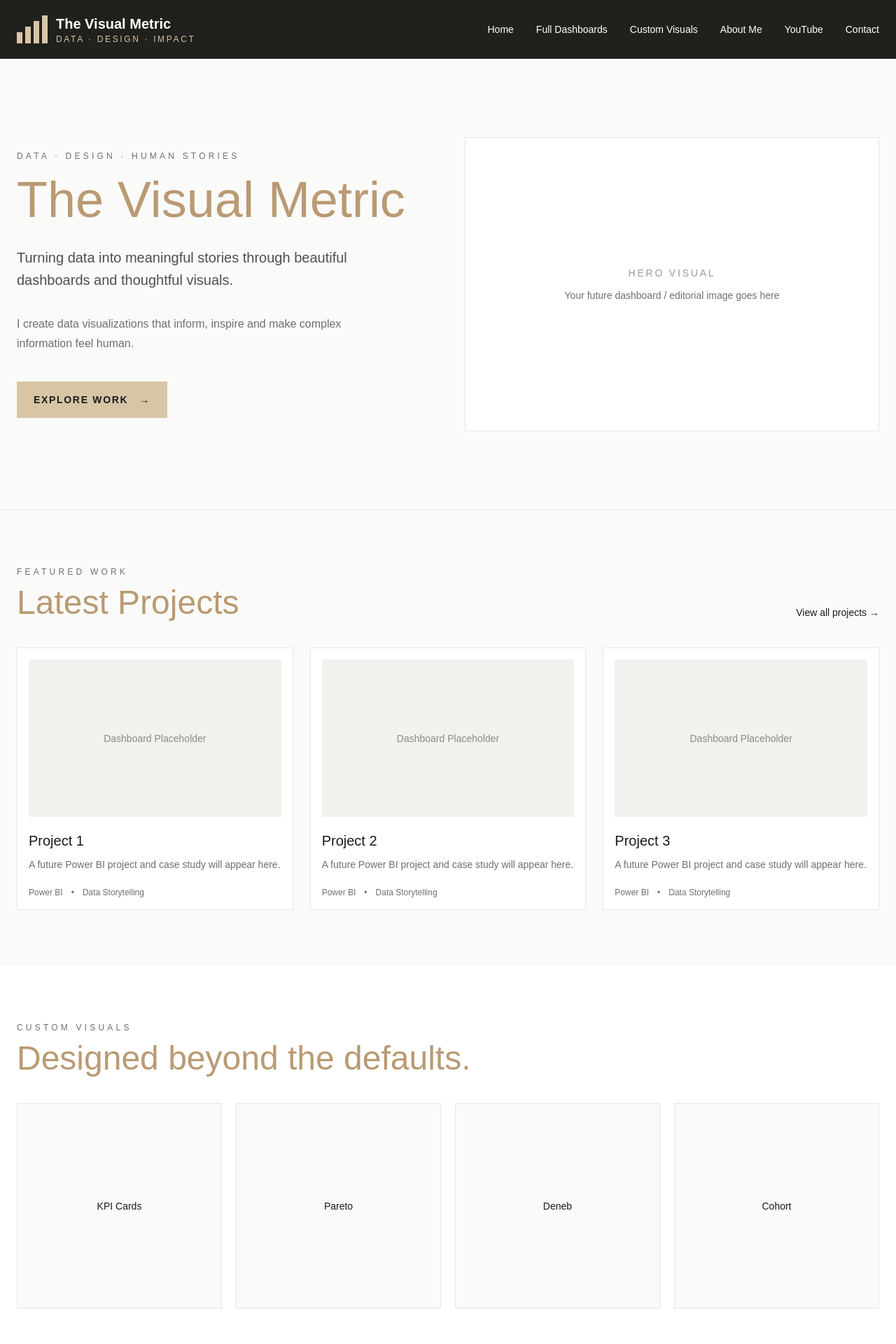
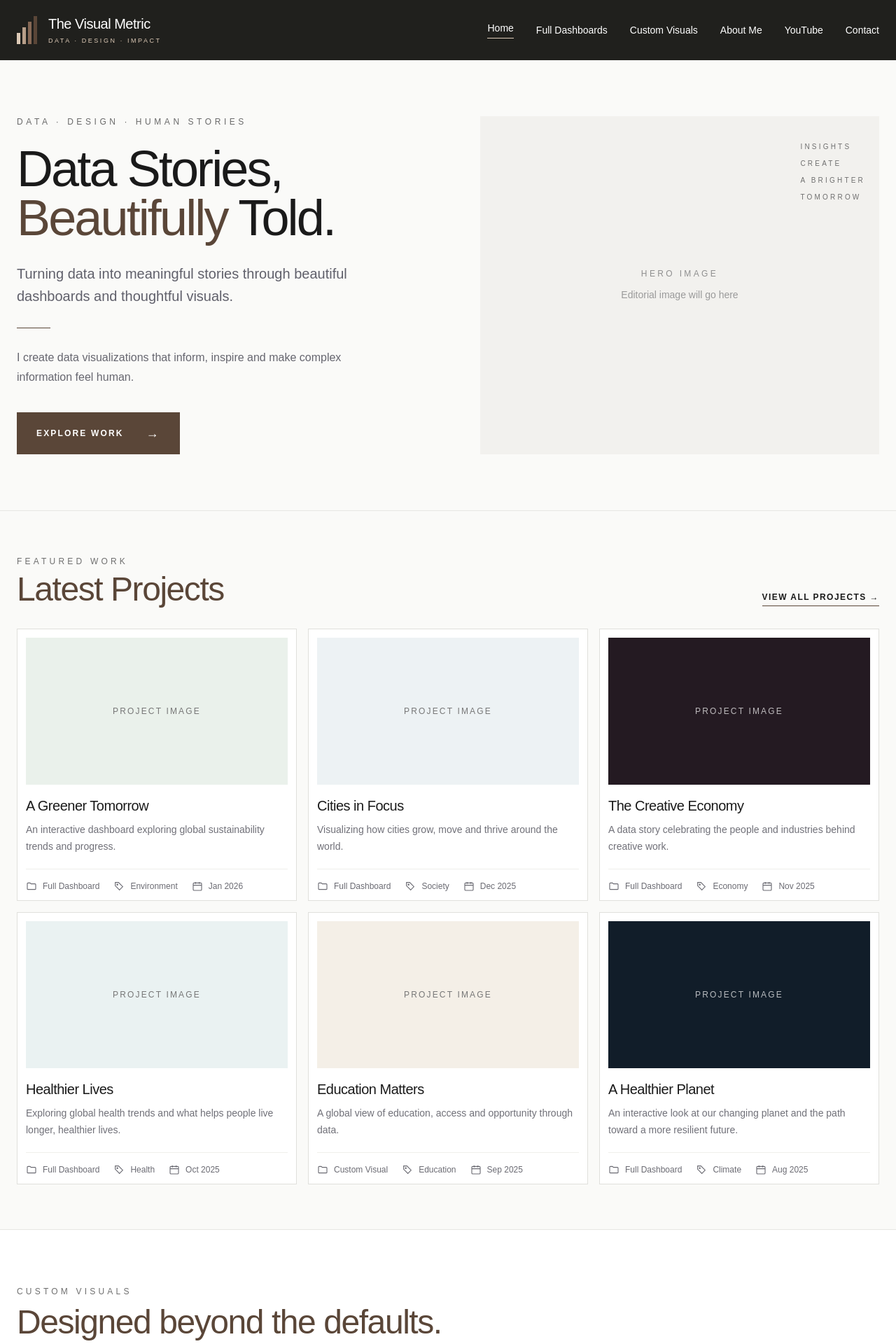
Before and after one commit to MiranderMa/the-visual-metric, a Next.js app: page / in a window 1280 px wide. Shown: the top 1920 px of the page at 70% size. Built offline with nearby package versions, Linux system fonts and the light colour scheme.

Commit message:
Update Visual Metric homepage design

```diff
--- a/app/page.tsx
+++ b/app/page.tsx
@@ -1,46 +1,182 @@
+const FolderIcon = () => (
+  <svg
+    viewBox="0 0 24 24"
+    fill="none"
+    stroke="currentColor"
+    strokeWidth="1.7"
+    className="h-4 w-4"
+  >
+    <path d="M3 6.5A1.5 1.5 0 0 1 4.5 5H9l2 2h8.5A1.5 1.5 0 0 1 21 8.5v9A1.5 1.5 0 0 1 19.5 19h-15A1.5 1.5 0 0 1 3 17.5z" />
+  </svg>
+);
+
+const TagIcon = () => (
+  <svg
+    viewBox="0 0 24 24"
+    fill="none"
+    stroke="currentColor"
+    strokeWidth="1.7"
+    className="h-4 w-4"
+  >
+    <path d="M20 13 13 20l-9-9V4h7z" />
+    <circle cx="8.5" cy="8.5" r="1" />
+  </svg>
+);
+
+const CalendarIcon = () => (
+  <svg
+    viewBox="0 0 24 24"
+    fill="none"
+    stroke="currentColor"
+    strokeWidth="1.7"
+    className="h-4 w-4"
+  >
+    <rect x="3" y="5" width="18" height="16" rx="2" />
+    <path d="M8 3v4M16 3v4M3 10h18" />
+  </svg>
+);
+
+const YouTubeIcon = () => (
+  <svg
+    viewBox="0 0 24 24"
+    fill="currentColor"
+    className="h-5 w-5"
+  >
+    <path d="M23 12s0-3.4-.43-5.04a2.95 2.95 0 0 0-2.08-2.08C18.85 4.45 12 4.45 12 4.45s-6.85 0-8.49.43A2.95 2.95 0 0 0 1.43 6.96C1 8.6 1 12 1 12s0 3.4.43 5.04a2.95 2.95 0 0 0 2.08 2.08c1.64.43 8.49.43 8.49.43s6.85 0 8.49-.43a2.95 2.95 0 0 0 2.08-2.08C23 15.4 23 12 23 12Zm-13.2 3.2V8.8l5.8 3.2z" />
+  </svg>
+);
+
+const projects = [
+  {
+    id: 1,
+    title: "A Greener Tomorrow",
+    description:
+      "An interactive dashboard exploring global sustainability trends and progress.",
+    type: "Full Dashboard",
+    category: "Environment",
+    date: "Jan 2026",
+    bg: "bg-[#EAF1EB]",
+  },
+  {
+    id: 2,
+    title: "Cities in Focus",
+    description:
+      "Visualizing how cities grow, move and thrive around the world.",
+    type: "Full Dashboard",
+    category: "Society",
+    date: "Dec 2025",
+    bg: "bg-[#EDF2F4]",
+  },
+  {
+    id: 3,
+    title: "The Creative Economy",
+    description:
+      "A data story celebrating the people and industries behind creative work.",
+    type: "Full Dashboard",
+    category: "Economy",
+    date: "Nov 2025",
+    bg: "bg-[#241A22]",
+  },
+  {
+    id: 4,
+    title: "Healthier Lives",
+    description:
+      "Exploring global health trends and what helps people live longer, healthier lives.",
+    type: "Full Dashboard",
+    category: "Health",
+    date: "Oct 2025",
+    bg: "bg-[#EAF2F2]",
+  },
+  {
+    id: 5,
+    title: "Education Matters",
+    description:
+      "A global view of education, access and opportunity through data.",
+    type: "Custom Visual",
+    category: "Education",
+    date: "Sep 2025",
+    bg: "bg-[#F4EFE7]",
+  },
+  {
+    id: 6,
+    title: "A Healthier Planet",
+    description:
+      "An interactive look at our changing planet and the path toward a more resilient future.",
+    type: "Full Dashboard",
+    category: "Climate",
+    date: "Aug 2025",
+    bg: "bg-[#111D29]",
+  },
+];
+
 export default function Home() {
   return (
     <main className="min-h-screen bg-[#FAFAF8] text-[#1A1A1A]">
       {/* HEADER */}
       <header className="bg-[#20201D] text-white">
         <div className="mx-auto flex max-w-7xl items-center justify-between px-6 py-5">
-          <div className="flex items-center gap-3">
-            <div className="flex items-end gap-1">
-              <span className="h-4 w-2 bg-[#D7C5A5]"></span>
-              <span className="h-6 w-2 bg-[#D7C5A5]"></span>
-              <span className="h-8 w-2 bg-[#D7C5A5]"></span>
-              <span className="h-10 w-2 bg-[#D7C5A5]"></span>
+          {/* LOGO */}
+          <div className="flex items-center gap-4">
+            <div className="flex items-end gap-[3px]">
+              <span className="h-4 w-[5px] bg-[#DCC9B6]" />
+              <span className="h-6 w-[5px] bg-[#B79E89]" />
+              <span className="h-8 w-[5px] bg-[#876956]" />
+              <span className="h-10 w-[5px] bg-[#5A4638]" />
             </div>
 
             <div>
-              <h1 className="text-xl font-semibold">The Visual Metric</h1>
-              <p className="text-xs tracking-[0.22em] text-[#D7C5A5]">
+              <h1 className="text-xl font-medium tracking-tight">
+                The Visual Metric
+              </h1>
+              <p className="mt-1 text-[9px] tracking-[0.28em] text-[#DCC9B6]">
                 DATA · DESIGN · IMPACT
               </p>
             </div>
           </div>
 
-          <nav className="hidden gap-8 text-sm md:flex">
-            <a href="#home" className="hover:text-[#D7C5A5]">
+          {/* NAV */}
+          <nav className="hidden items-center gap-8 text-sm md:flex">
+            <a
+              href="#home"
+              className="border-b border-[#DCC9B6] pb-1"
+            >
               Home
             </a>
-            <a href="#dashboards" className="hover:text-[#D7C5A5]">
+
+            <a
+              href="#dashboards"
+              className="transition hover:text-[#DCC9B6]"
+            >
               Full Dashboards
             </a>
-            <a href="#visuals" className="hover:text-[#D7C5A5]">
+
+            <a
+              href="#visuals"
+              className="transition hover:text-[#DCC9B6]"
+            >
               Custom Visuals
             </a>
-            <a href="#about" className="hover:text-[#D7C5A5]">
+
+            <a
+              href="#about"
+              className="transition hover:text-[#DCC9B6]"
+            >
               About Me
             </a>
+
             <a
               href="https://youtube.com/@powerbiwithmimi"
               target="_blank"
-              className="hover:text-[#D7C5A5]"
+              rel="noreferrer"
+              className="transition hover:text-[#DCC9B6]"
             >
               YouTube
             </a>
-            <a href="#contact" className="hover:text-[#D7C5A5]">
+
+            <a
+              href="#contact"
+              className="transition hover:text-[#DCC9B6]"
+            >
               Contact
             </a>
           </nav>
@@ -50,93 +186,134 @@ export default function Home() {
       {/* HERO */}
       <section
         id="home"
-        className="mx-auto grid max-w-7xl gap-12 px-6 py-20 md:grid-cols-2 md:py-28"
+        className="mx-auto grid max-w-7xl gap-8 border-b border-[#E7E7E3] px-6 py-14 md:grid-cols-[1.05fr_0.95fr] md:py-20"
       >
         <div className="flex flex-col justify-center">
-          <p className="mb-5 text-xs tracking-[0.35em] text-[#6F6F6F]">
+          <p className="mb-6 text-xs tracking-[0.38em] text-[#696969]">
             DATA · DESIGN · HUMAN STORIES
           </p>
 
-          <h2 className="max-w-xl text-5xl font-medium leading-[0.95] text-[#B99A73] md:text-7xl">
-            The Visual Metric
+          <h2 className="max-w-2xl text-5xl font-normal leading-[0.98] tracking-[-0.04em] md:text-7xl">
+            Data Stories,
+            <br />
+            <span className="text-[#5A4638]">Beautifully</span> Told.
           </h2>
 
-          <p className="mt-8 max-w-xl text-xl leading-relaxed text-[#4F4F4F]">
+          <p className="mt-7 max-w-xl text-xl leading-relaxed text-[#60606B]">
             Turning data into meaningful stories through beautiful dashboards
             and thoughtful visuals.
           </p>
 
-          <p className="mt-8 max-w-lg text-base leading-7 text-[#6F6F6F]">
+          <div className="my-7 h-px w-12 bg-[#5A4638]" />
+
+          <p className="max-w-lg text-base leading-7 text-[#66666F]">
             I create data visualizations that inform, inspire and make complex
             information feel human.
           </p>
 
-          <div className="mt-10">
+          <div className="mt-9">
             <a
               href="#dashboards"
-              className="inline-flex items-center gap-4 bg-[#D7C5A5] px-6 py-4 text-sm font-semibold tracking-[0.12em] text-[#1A1A1A]"
+              className="inline-flex items-center gap-8 bg-[#5A4638] px-7 py-4 text-xs font-semibold tracking-[0.18em] text-white transition hover:bg-[#47372C]"
             >
               EXPLORE WORK
-              <span>→</span>
+              <span className="text-lg font-light">→</span>
             </a>
           </div>
         </div>
 
-        {/* HERO PLACEHOLDER */}
-        <div className="flex min-h-[420px] items-center justify-center border border-[#E7E7E3] bg-white">
+        {/* HERO IMAGE PLACEHOLDER */}
+        <div className="relative min-h-[430px] overflow-hidden bg-[#F2F1EE]">
+          <div className="absolute inset-0 flex items-center justify-center">
             <div className="text-center">
-            <p className="text-sm tracking-[0.2em] text-[#9A9A9A]">
-              HERO VISUAL
+              <p className="text-xs tracking-[0.28em] text-[#8F8F8F]">
+                HERO IMAGE
               </p>
-            <p className="mt-3 text-sm text-[#6F6F6F]">
-              Your future dashboard / editorial image goes here
+              <p className="mt-3 text-sm text-[#9A9A9A]">
+                Editorial image will go here
               </p>
+            </div>
+          </div>
+
+          <div className="absolute right-5 top-8 text-[10px] leading-6 tracking-[0.32em] text-[#6F6F6F]">
+            INSIGHTS
+            <br />
+            CREATE
+            <br />
+            A BRIGHTER
+            <br />
+            TOMORROW
           </div>
         </div>
       </section>
 
       {/* FEATURED PROJECTS */}
-      <section id="dashboards" className="border-t border-[#E7E7E3] px-6 py-20">
+      <section id="dashboards" className="px-6 py-16">
         <div className="mx-auto max-w-7xl">
-          <div className="mb-10 flex items-end justify-between">
+          <div className="mb-8 flex items-end justify-between">
             <div>
               <p className="text-xs tracking-[0.35em] text-[#6F6F6F]">
                 FEATURED WORK
               </p>
-              <h2 className="mt-3 text-4xl text-[#B99A73] md:text-5xl">
+
+              <h2 className="mt-2 text-4xl font-normal tracking-[-0.03em] text-[#5A4638] md:text-5xl">
                 Latest Projects
               </h2>
             </div>
 
-            <a href="#" className="text-sm">
-              View all projects →
+            <a
+              href="#"
+              className="hidden border-b border-[#5A4638] pb-1 text-xs font-semibold tracking-[0.12em] md:block"
+            >
+              VIEW ALL PROJECTS →
             </a>
           </div>
 
-          <div className="grid gap-6 md:grid-cols-3">
-            {[1, 2, 3].map((project) => (
+          <div className="grid gap-4 md:grid-cols-2 lg:grid-cols-3">
+            {projects.map((project) => (
               <article
-                key={project}
-                className="border border-[#E7E7E3] bg-white p-4"
+                key={project.id}
+                className="border border-[#E0E0DC] bg-white p-3 transition duration-300 hover:-translate-y-1 hover:shadow-lg"
               >
-                <div className="flex aspect-[16/10] items-center justify-center bg-[#F1F1EE]">
-                  <span className="text-sm text-[#8A8A8A]">
-                    Dashboard Placeholder
+                {/* DASHBOARD PLACEHOLDER */}
+                <div
+                  className={`flex aspect-[16/9] items-center justify-center ${project.bg}`}
+                >
+                  <span
+                    className={`text-xs tracking-[0.18em] ${
+                      project.id === 3 || project.id === 6
+                        ? "text-white/70"
+                        : "text-[#777]"
+                    }`}
+                  >
+                    PROJECT IMAGE
                   </span>
                 </div>
 
-                <h3 className="mt-5 text-xl font-medium">
-                  Project {project}
+                <h3 className="mt-4 text-xl font-medium tracking-tight">
+                  {project.title}
                 </h3>
 
-                <p className="mt-2 text-sm leading-6 text-[#6F6F6F]">
-                  A future Power BI project and case study will appear here.
+                <p className="mt-2 min-h-[48px] text-sm leading-6 text-[#707078]">
+                  {project.description}
                 </p>
 
-                <div className="mt-5 flex gap-3 text-xs text-[#6F6F6F]">
-                  <span>Power BI</span>
-                  <span>•</span>
-                  <span>Data Storytelling</span>
+                {/* METADATA ICONS */}
+                <div className="mt-5 flex flex-wrap items-center gap-x-5 gap-y-3 border-t border-[#EFEFEB] pt-4 text-xs text-[#6B6B73]">
+                  <div className="flex items-center gap-2">
+                    <FolderIcon />
+                    <span>{project.type}</span>
+                  </div>
+
+                  <div className="flex items-center gap-2">
+                    <TagIcon />
+                    <span>{project.category}</span>
+                  </div>
+
+                  <div className="flex items-center gap-2">
+                    <CalendarIcon />
+                    <span>{project.date}</span>
+                  </div>
                 </div>
               </article>
             ))}
@@ -145,21 +322,29 @@ export default function Home() {
       </section>
 
       {/* CUSTOM VISUALS */}
-      <section id="visuals" className="bg-white px-6 py-20">
+      <section
+        id="visuals"
+        className="border-y border-[#E7E7E3] bg-white px-6 py-20"
+      >
         <div className="mx-auto max-w-7xl">
           <p className="text-xs tracking-[0.35em] text-[#6F6F6F]">
             CUSTOM VISUALS
           </p>
 
-          <h2 className="mt-3 text-4xl text-[#B99A73] md:text-5xl">
+          <h2 className="mt-3 text-4xl font-normal tracking-[-0.03em] text-[#5A4638] md:text-5xl">
             Designed beyond the defaults.
           </h2>
+
+          <p className="mt-5 max-w-2xl leading-7 text-[#6F6F6F]">
+            Custom Power BI visuals, Deneb experiments and dashboard components
+            designed to make information clearer and more engaging.
+          </p>
 
           <div className="mt-10 grid gap-5 md:grid-cols-4">
             {["KPI Cards", "Pareto", "Deneb", "Cohort"].map((visual) => (
               <div
                 key={visual}
-                className="flex aspect-square items-center justify-center border border-[#E7E7E3] bg-[#FAFAF8]"
+                className="flex aspect-square items-center justify-center border border-[#E7E7E3] bg-[#FAFAF8] transition hover:border-[#5A4638]"
               >
                 <span className="text-sm">{visual}</span>
               </div>
@@ -171,12 +356,12 @@ export default function Home() {
       {/* YOUTUBE */}
       <section className="px-6 py-20">
         <div className="mx-auto grid max-w-7xl gap-10 md:grid-cols-2">
-          <div>
+          <div className="flex flex-col justify-center">
             <p className="text-xs tracking-[0.35em] text-[#6F6F6F]">
               LEARN WITH MIMI
             </p>
 
-            <h2 className="mt-3 text-4xl text-[#B99A73] md:text-5xl">
+            <h2 className="mt-3 text-4xl font-normal tracking-[-0.03em] text-[#5A4638] md:text-5xl">
               Power BI with Mimi
             </h2>
 
@@ -188,28 +373,34 @@ export default function Home() {
             <a
               href="https://youtube.com/@powerbiwithmimi"
               target="_blank"
-              className="mt-8 inline-block bg-[#20201D] px-6 py-4 text-sm text-white"
+              rel="noreferrer"
+              className="mt-8 inline-flex w-fit items-center gap-3 bg-[#20201D] px-6 py-4 text-sm text-white transition hover:bg-[#5A4638]"
             >
+              <YouTubeIcon />
               Watch on YouTube →
             </a>
           </div>
 
-          <div className="flex min-h-[300px] items-center justify-center border border-[#E7E7E3] bg-white">
-            <span className="text-sm text-[#8A8A8A]">
-              Featured YouTube Video
-            </span>
+          <div className="flex min-h-[320px] items-center justify-center border border-[#E7E7E3] bg-white">
+            <div className="text-center text-[#8A8A8A]">
+              <YouTubeIcon />
+              <p className="mt-4 text-sm">Featured YouTube Video</p>
+            </div>
           </div>
         </div>
       </section>
 
       {/* ABOUT */}
-      <section id="about" className="border-t border-[#E7E7E3] bg-white px-6 py-20">
+      <section
+        id="about"
+        className="border-t border-[#E7E7E3] bg-white px-6 py-20"
+      >
         <div className="mx-auto max-w-4xl text-center">
           <p className="text-xs tracking-[0.35em] text-[#6F6F6F]">
             ABOUT THE VISUAL METRIC
           </p>
 
-          <h2 className="mt-4 text-4xl text-[#B99A73] md:text-5xl">
+          <h2 className="mt-4 text-4xl font-normal text-[#5A4638] md:text-5xl">
             Data. Design. Decisions.
           </h2>
 
@@ -221,24 +412,44 @@ export default function Home() {
       </section>
 
       {/* FOOTER */}
-      <footer id="contact" className="bg-[#20201D] px-6 py-10 text-white">
-        <div className="mx-auto flex max-w-7xl flex-col gap-6 md:flex-row md:items-center md:justify-between">
+      <footer
+        id="contact"
+        className="bg-[#20201D] px-6 py-10 text-white"
+      >
+        <div className="mx-auto flex max-w-7xl flex-col gap-8 md:flex-row md:items-center md:justify-between">
+          <div className="flex items-center gap-4">
+            <div className="flex items-end gap-[3px]">
+              <span className="h-4 w-[5px] bg-[#DCC9B6]" />
+              <span className="h-6 w-[5px] bg-[#B79E89]" />
+              <span className="h-8 w-[5px] bg-[#876956]" />
+              <span className="h-10 w-[5px] bg-[#5A4638]" />
+            </div>
+
             <div>
               <h3 className="text-xl">The Visual Metric</h3>
-            <p className="mt-2 text-xs tracking-[0.2em] text-[#D7C5A5]">
+              <p className="mt-1 text-[9px] tracking-[0.28em] text-[#DCC9B6]">
                 DATA · DESIGN · IMPACT
               </p>
             </div>
+          </div>
 
-          <div className="flex gap-6 text-sm">
+          <div className="flex items-center gap-6 text-sm">
             <a
               href="https://youtube.com/@powerbiwithmimi"
               target="_blank"
+              rel="noreferrer"
+              className="transition hover:text-[#DCC9B6]"
             >
               YouTube
             </a>
-            <a href="#">LinkedIn</a>
-            <a href="#">Instagram</a>
+
+            <a href="#" className="transition hover:text-[#DCC9B6]">
+              LinkedIn
+            </a>
+
+            <a href="#" className="transition hover:text-[#DCC9B6]">
+              Instagram
+            </a>
           </div>
         </div>
       </footer>
```
Lines whose indentation alone changed are shown as unchanged.
